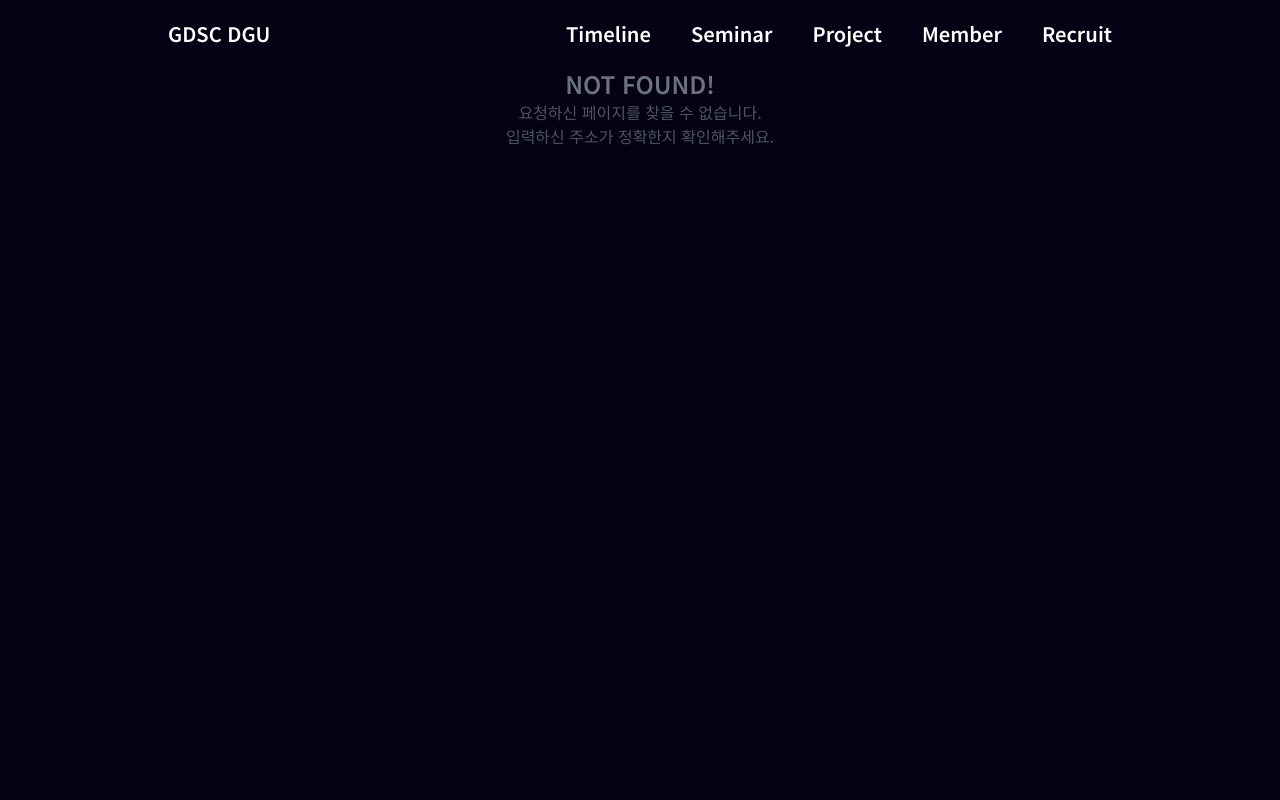
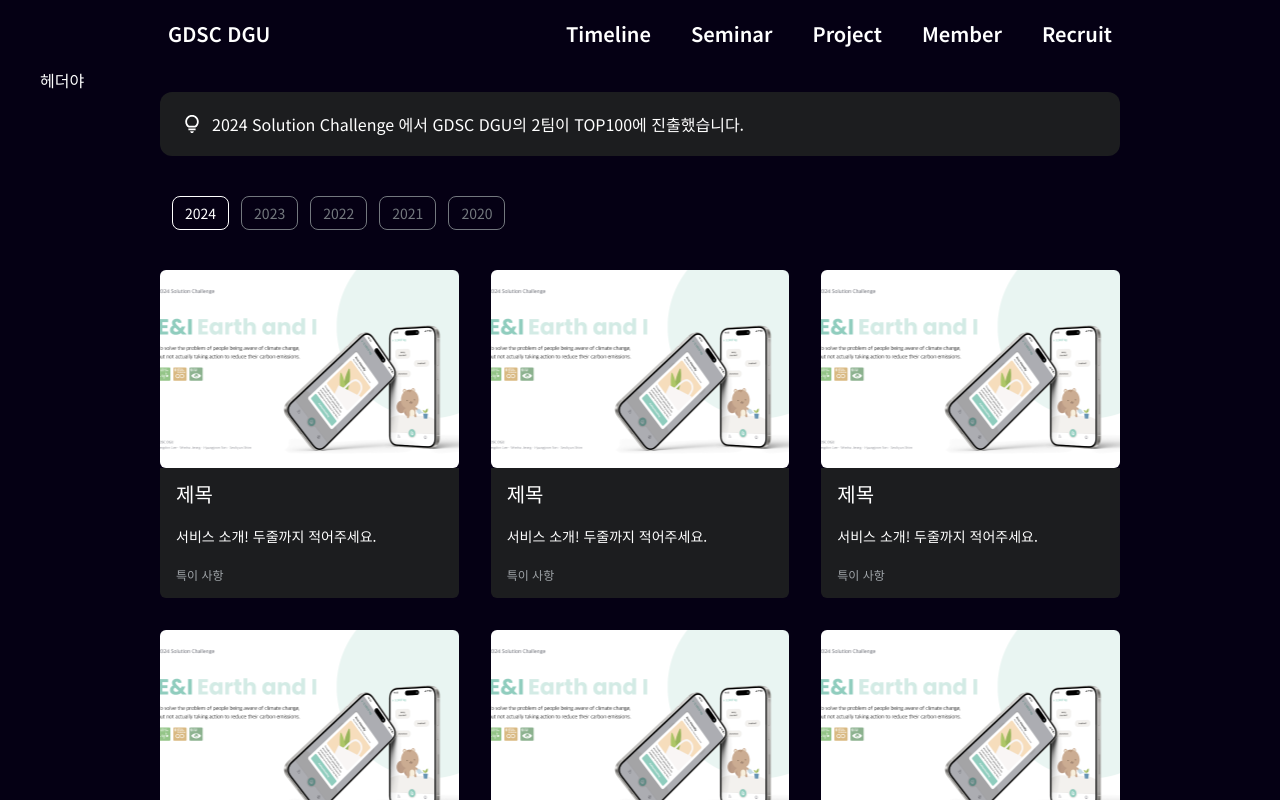
Before and after one commit to GDSC-DGU/gdsc-dgu, a Next.js app: page /solutionChallenge in a window 1280 px wide. Before the commit this address had no page. Shown: the top 800 px of the page. Built offline with nearby package versions, Linux system fonts and the light colour scheme; a web font is replaced by a local one.

Commit message:
✨Feat: 솔루션 챌린지 상단 탭

```diff
--- /dev/null
+++ b/src/app/solutionChallenge/page.tsx
@@ -0,0 +1,29 @@
+import ProjectList from '@/components/project/list/ProjectList';
+import SolutionChallengeHeader from '@/components/sollutionChallenge/header/SolutionChallengeHeader';
+import SolutionChallengeTab from '@/components/sollutionChallenge/tab/SolutionChallengeTab';
+import React from 'react';
+
+export const metadata = {
+  title: 'SolutionChallenge',
+};
+
+const SolutionChallengePage = () => {
+  return (
+    <main className="w-full px-10 pb-[7.5rem]">
+      {/* -----------------------------------------------*/}
+      {/* -------------------- 배너 ----------------------*/}
+      {/* -----------------------------------------------*/}
+      <SolutionChallengeHeader />
+      {/* -----------------------------------------------*/}
+      {/* -------------------- 상단 탭 --------------------*/}
+      {/* -----------------------------------------------*/}
+      <SolutionChallengeTab />
+      {/* -----------------------------------------------*/}
+      {/* ------------------ 프로젝트 리스트 ----------------*/}
+      {/* -----------------------------------------------*/}
+      <ProjectList />
+    </main>
+  );
+};
+
+export default SolutionChallengePage;
--- /dev/null
+++ b/src/components/sollutionChallenge/header/SolutionChallengeHeader.tsx
@@ -0,0 +1,17 @@
+/**
+ * @description
+ * 솔루션 챌린지 페이지 헤더 컴포넌트
+ * @component SollutionChallengeHeader
+ * @returns {JSX.Element} SollutionChallengeHeader
+ * @since 2024.04.13
+ */
+/**
+ * Renders the header component for the SollutionChallenge section.
+ * @returns The rendered header component.
+ */
+
+const SolutionChallengeHeader = () => {
+  return <header>헤더야</header>;
+};
+
+export default SolutionChallengeHeader;
--- /dev/null
+++ b/src/components/sollutionChallenge/tab/SolutionChallengeTab.tsx
@@ -0,0 +1,45 @@
+import LightIcon from '@/svg/icons/solutionChallenge/lightIcon.svg';
+
+/**
+ * @description
+ * 솔루션 챌린지 페이지 상단 탭 컴포넌트
+ * @component SollutionChallengeTab
+ * @returns {JSX.Element} SollutionChallengeTab
+ * @since 2024.04.13
+ */
+/**
+ * Renders the Tab component for the SollutionChallenge section.
+ * @returns The rendered Tab component.
+ */
+
+const SolutionChallengeTab = () => {
+  return (
+    <section className="w-4/5 mx-auto">
+      <section className="w-full mb-10 p-5 flex flex-row items-center gap-2 rounded-xl bg-[#1C1D1F]">
+        <LightIcon className="scale-90" />
+        <div>
+          2024 Solution Challenge 에서 GDSC DGU의 2팀이 TOP100에 진출했습니다.
+        </div>
+      </section>
+      <section className="pb-10 px-3 flex items-center gap-3">
+        <button className="py-2 px-3 bg-transparent border border-white rounded-lg text-sm leading-4">
+          2024
+        </button>
+        <button className="py-2 px-3 bg-transparent border border-[#73787E] text-[#73787E] rounded-lg text-sm leading-4">
+          2023
+        </button>
+        <button className="py-2 px-3 bg-transparent border border-[#73787E] text-[#73787E] rounded-lg text-sm leading-4">
+          2022
+        </button>
+        <button className="py-2 px-3 bg-transparent border border-[#73787E] text-[#73787E] rounded-lg text-sm leading-4">
+          2021
+        </button>
+        <button className="py-2 px-3 bg-transparent border border-[#73787E] text-[#73787E] rounded-lg text-sm leading-4">
+          2020
+        </button>
+      </section>
+    </section>
+  );
+};
+
+export default SolutionChallengeTab;
```
Also changed, not shown: public/svg/icons/solutionChallenge/lightIcon.svg (added).
